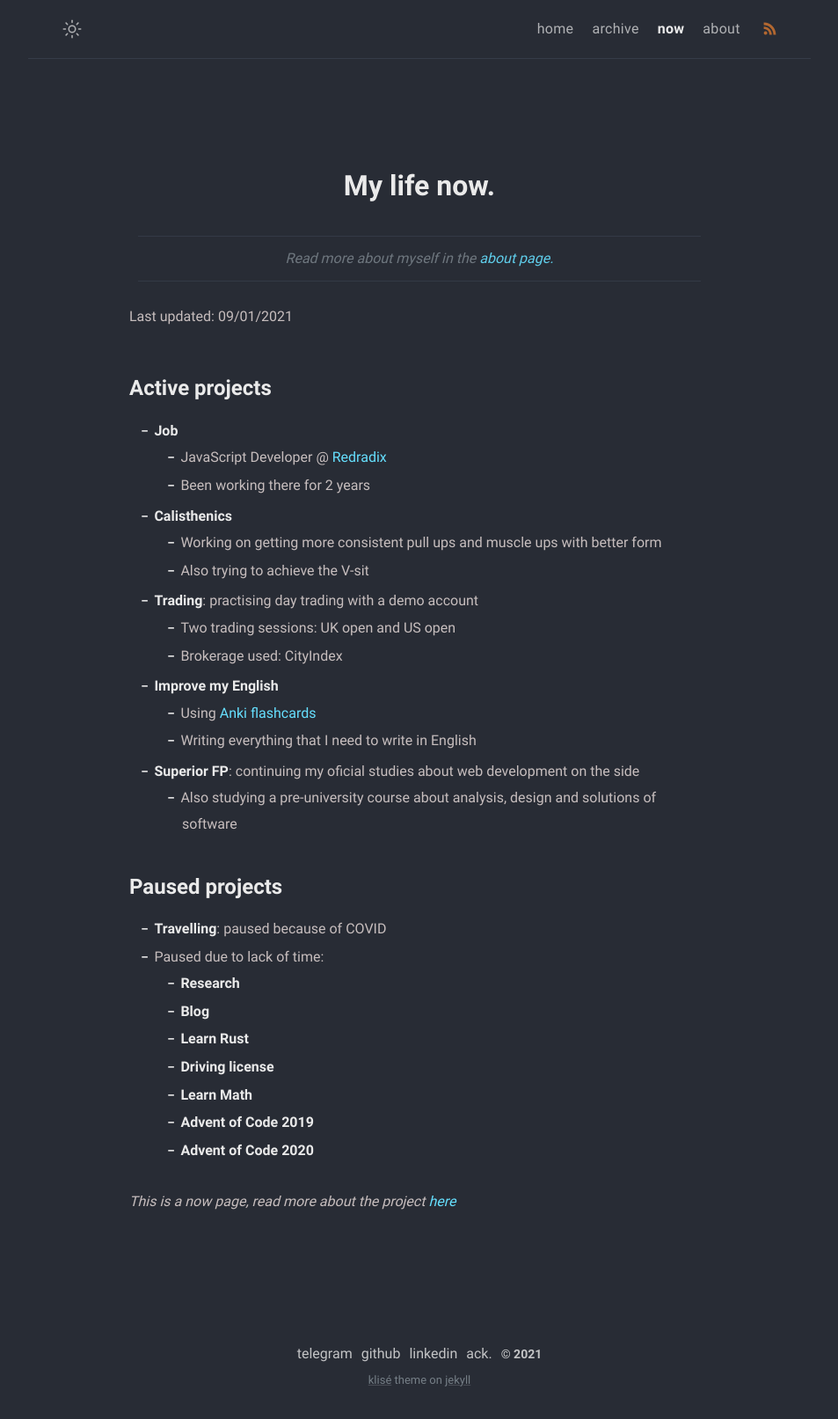
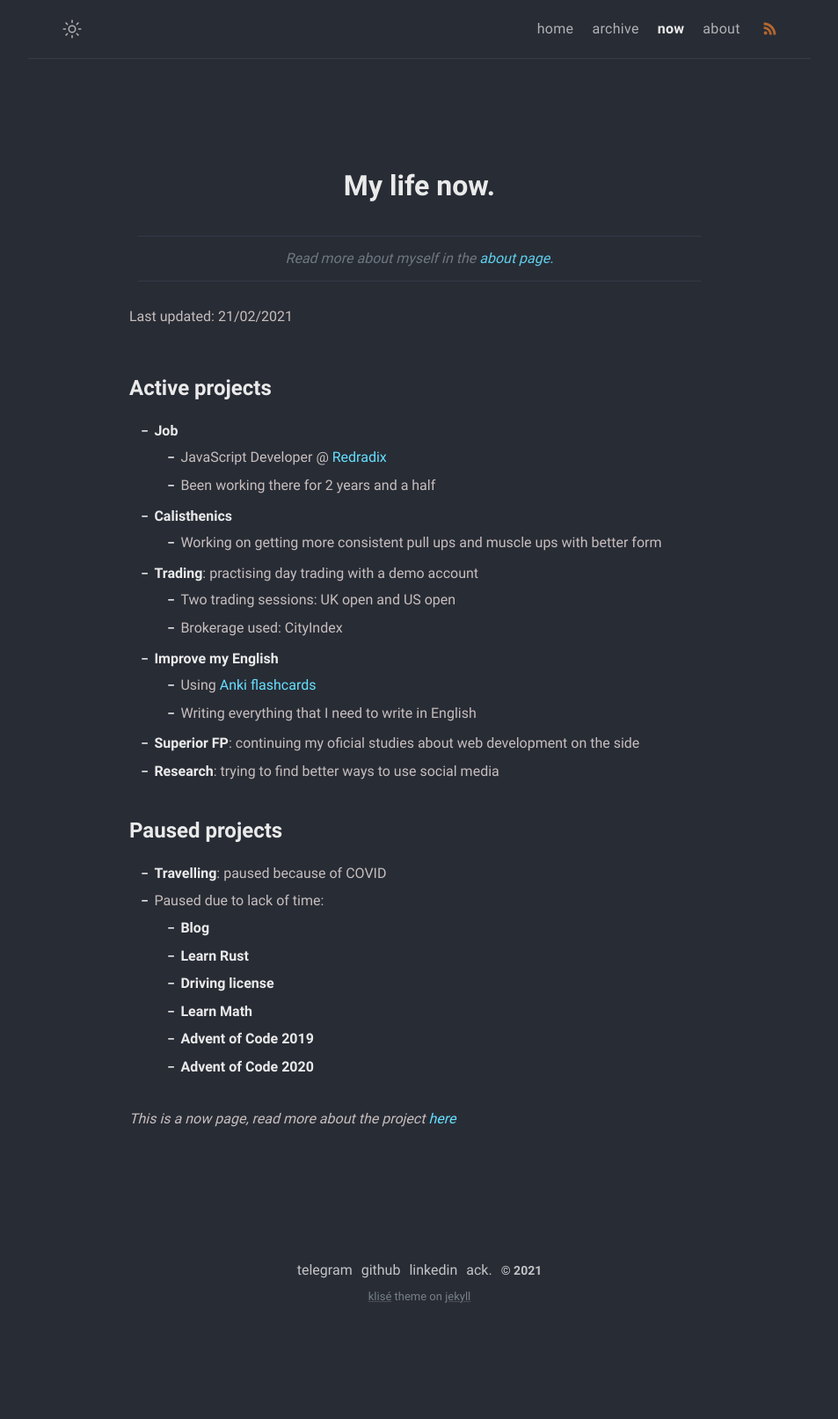
Before and after one commit to MonkeyAndres/MonkeyAndres.github.io, a Jekyll site: the page built from now.md, in a window 1280 px wide. Shown: the whole page at 88% size, without its empty margins (163-1116 px from the left). Built offline with Jekyll 4.4.1, drawn with Linux system fonts in a browser that asks for light colours; after the commit the page ends 1518 px from its top, so only the background shows below that.

Commit message:
📝 Update now page

```diff
--- a/now.md
+++ b/now.md
@@ -8,16 +8,15 @@ comments: false
 
 > Read more about myself in the [about page.](../about)
 
-Last updated: 09/01/2021
+Last updated: 21/02/2021
 
 # Active projects
 
 - **Job**
   - JavaScript Developer @ [Redradix](https://redradix.com/)
-  - Been working there for 2 years
+  - Been working there for 2 years and a half
 - **Calisthenics**
   - Working on getting more consistent pull ups and muscle ups with better form
-  - Also trying to achieve the V-sit
 - **Trading**: practising day trading with a demo account
   - Two trading sessions: UK open and US open
   - Brokerage used: CityIndex
@@ -25,13 +24,12 @@ Last updated: 09/01/2021
   - Using [Anki flashcards](https://apps.ankiweb.net/)
   - Writing everything that I need to write in English
 - **Superior FP**: continuing my oficial studies about web development on the side
-  - Also studying a pre-university course about analysis, design and solutions of software
+- **Research**: trying to find better ways to use social media
 
 # Paused projects
 
 - **Travelling**: paused because of COVID
 - Paused due to lack of time:
-  - **Research**
   - **Blog**
   - **Learn Rust**
   - **Driving license**
```
